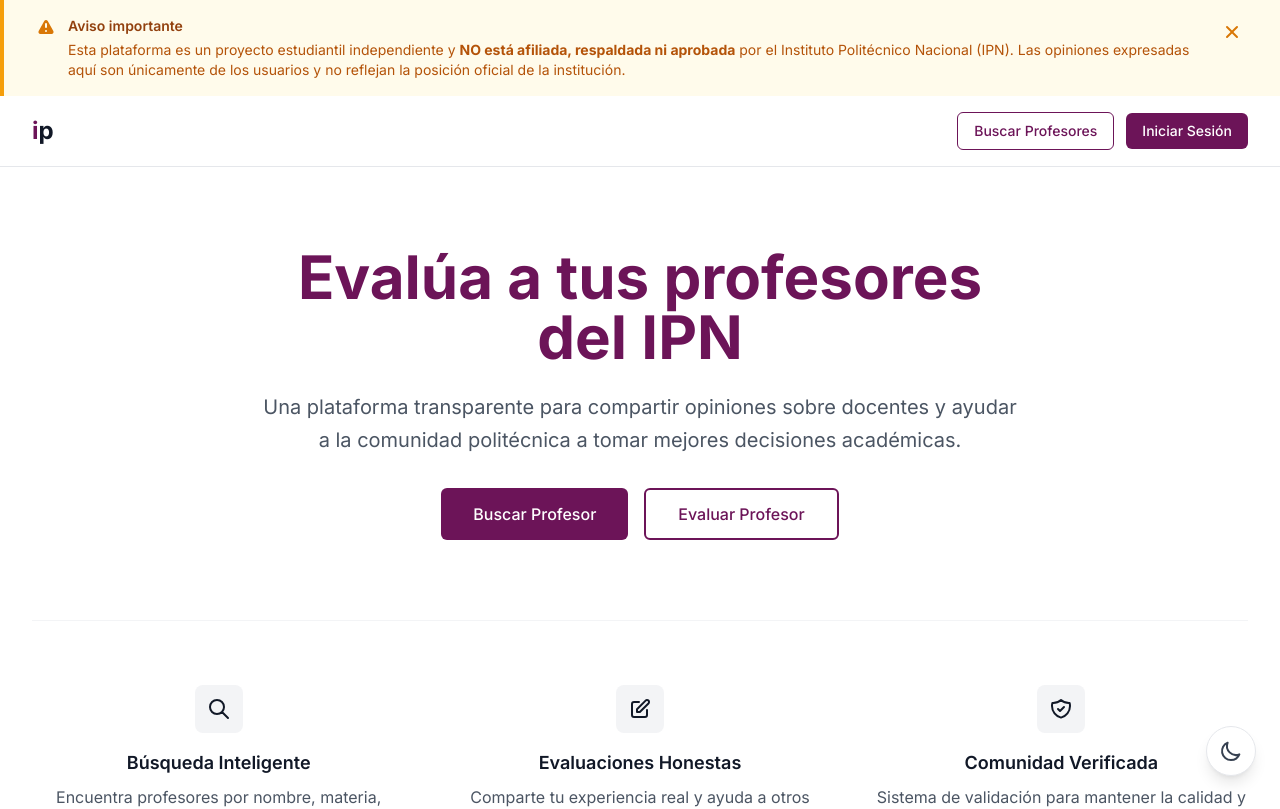
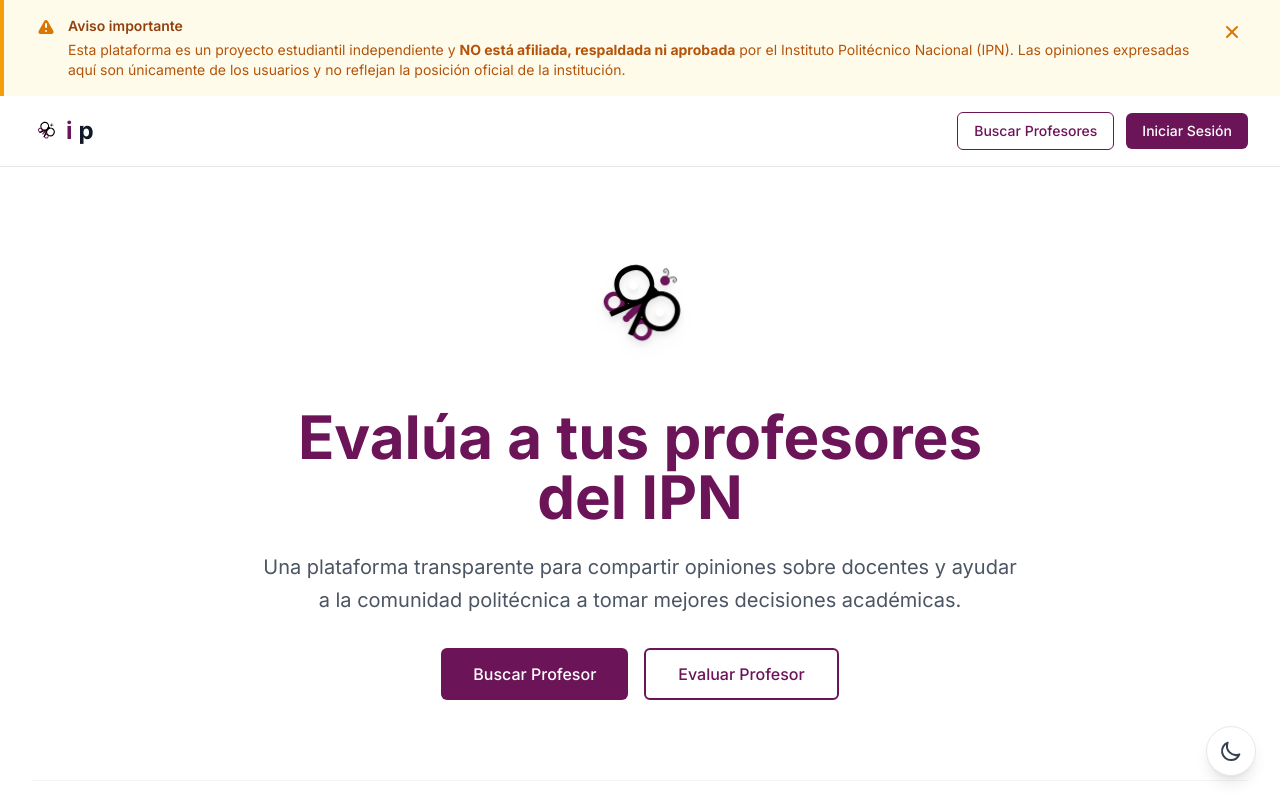
Before and after one commit to JoahanMorales/profesores-ipn, a React (Vite) app: page / in a window 1280 px wide. Shown: the top 809 px of the page. Built offline with nearby package versions, Linux system fonts and the light colour scheme; no server answers; the database is empty.

Commit message:
Initial commit

```diff
--- a/src/components/EvaluationForm.jsx
+++ b/src/components/EvaluationForm.jsx
@@ -310,9 +310,10 @@
         <nav className="max-w-7xl mx-auto px-4 sm:px-6 lg:px-8 py-4">
           <div className="flex flex-col sm:flex-row justify-between items-center gap-4">
             <h1
-              className="text-2xl font-bold cursor-pointer hover:opacity-80 transition-opacity"
+              className="text-2xl font-bold cursor-pointer hover:opacity-80 transition-opacity flex items-center gap-1.5"
               onClick={() => navigate('/buscar')}
             >
+              <img src="/logo_ipnp.svg" alt="IPNProfes" className="h-7 w-7" />
               <span className="text-ipn-guinda-900 dark:text-ipn-guinda-400">i</span>
               <span className="text-gray-900 dark:text-white">p</span>
             </h1>
--- a/src/components/LandingPage.jsx
+++ b/src/components/LandingPage.jsx
@@ -43,7 +43,8 @@
       <header className="border-b border-gray-200 dark:border-gray-700">
         <nav className="max-w-7xl mx-auto px-4 sm:px-6 lg:px-8 py-4">
           <div className="flex justify-between items-center">
-            <h1 className="text-2xl font-bold">
+            <h1 className="text-2xl font-bold flex items-center gap-1.5">
+              <img src="/logo_ipnp.svg" alt="IPNProfes" className="h-7 w-7" />
               <span className="text-ipn-guinda-900 dark:text-ipn-guinda-400">i</span>
               <span className="text-gray-900 dark:text-white">p</span>
             </h1>
@@ -69,6 +70,14 @@
       <main className="max-w-7xl mx-auto px-4 sm:px-6 lg:px-8">
         <section className="py-20 text-center">
           <div className="max-w-3xl mx-auto">
+            {/* Logo mariposa con animación */}
+            <div className="flex justify-center mb-8">
+              <img
+                src="/logo_ipnp.svg"
+                alt="IPNProfes Mariposa"
+                className="h-24 w-24 sm:h-32 sm:w-32 animate-butterfly drop-shadow-lg"
+              />
+            </div>
             <h2 className="text-5xl sm:text-6xl font-bold text-ipn-guinda-900 dark:text-ipn-guinda-400 mb-6">
               Evalúa a tus profesores del IPN
             </h2>
--- a/src/components/LoginPage.jsx
+++ b/src/components/LoginPage.jsx
@@ -84,7 +84,8 @@
     <div className="min-h-screen bg-gray-50 dark:bg-gray-900 flex flex-col justify-center py-12 sm:px-6 lg:px-8 transition-colors duration-200">
       {/* Header */}
       <div className="sm:mx-auto sm:w-full sm:max-w-md">
-        <h1 className="text-center text-3xl font-bold mb-2">
+        <h1 className="text-center text-3xl font-bold mb-2 flex items-center justify-center gap-2">
+          <img src="/logo_ipnp.svg" alt="IPNProfes" className="h-9 w-9" />
           <span className="text-ipn-guinda-900 dark:text-ipn-guinda-400">i</span>
           <span className="text-gray-900 dark:text-white">p</span>
         </h1>
--- a/src/components/ProfesorProfile.jsx
+++ b/src/components/ProfesorProfile.jsx
@@ -199,9 +199,10 @@
         <nav className="max-w-7xl mx-auto px-4 sm:px-6 lg:px-8 py-4">
           <div className="flex flex-col sm:flex-row justify-between items-center gap-4">
             <h1
-              className="text-2xl font-bold cursor-pointer hover:opacity-80 transition-opacity"
+              className="text-2xl font-bold cursor-pointer hover:opacity-80 transition-opacity flex items-center gap-1.5"
               onClick={() => navigate('/buscar')}
             >
+              <img src="/logo_ipnp.svg" alt="IPNProfes" className="h-7 w-7" />
               <span className="text-ipn-guinda-900 dark:text-ipn-guinda-400">i</span>
               <span className="text-gray-900 dark:text-white">p</span>
             </h1>
--- a/src/components/SearchPage.jsx
+++ b/src/components/SearchPage.jsx
@@ -137,9 +137,10 @@
         <nav className="max-w-7xl mx-auto px-4 sm:px-6 lg:px-8 py-4">
           <div className="flex flex-col sm:flex-row justify-between items-center gap-4">
             <h1
-              className="text-2xl font-bold cursor-pointer hover:opacity-80 transition-opacity"
+              className="text-2xl font-bold cursor-pointer hover:opacity-80 transition-opacity flex items-center gap-1.5"
               onClick={() => navigate('/buscar')}
             >
+              <img src="/logo_ipnp.svg" alt="IPNProfes" className="h-7 w-7" />
               <span className="text-ipn-guinda-900 dark:text-ipn-guinda-400">i</span>
               <span className="text-gray-900 dark:text-white">p</span>
             </h1>
--- a/src/index.css
+++ b/src/index.css
@@ -165,4 +165,29 @@
   .animate-fade-in-down {
     animation: fade-in-down 0.3s ease-out;
   }
+
+  /* Animación de mariposa — aleteo suave + flotación */
+  @keyframes butterfly {
+    0%, 100% {
+      transform: translateY(0) rotate(0deg) scale(1);
+    }
+    15% {
+      transform: translateY(-6px) rotate(-2deg) scale(1.03);
+    }
+    30% {
+      transform: translateY(-3px) rotate(1deg) scale(0.98);
+    }
+    50% {
+      transform: translateY(-8px) rotate(-1deg) scale(1.02);
+    }
+    70% {
+      transform: translateY(-2px) rotate(2deg) scale(0.99);
+    }
+    85% {
+      transform: translateY(-5px) rotate(-1.5deg) scale(1.01);
+    }
+  }
+  .animate-butterfly {
+    animation: butterfly 4s ease-in-out infinite;
+  }
 }
```
